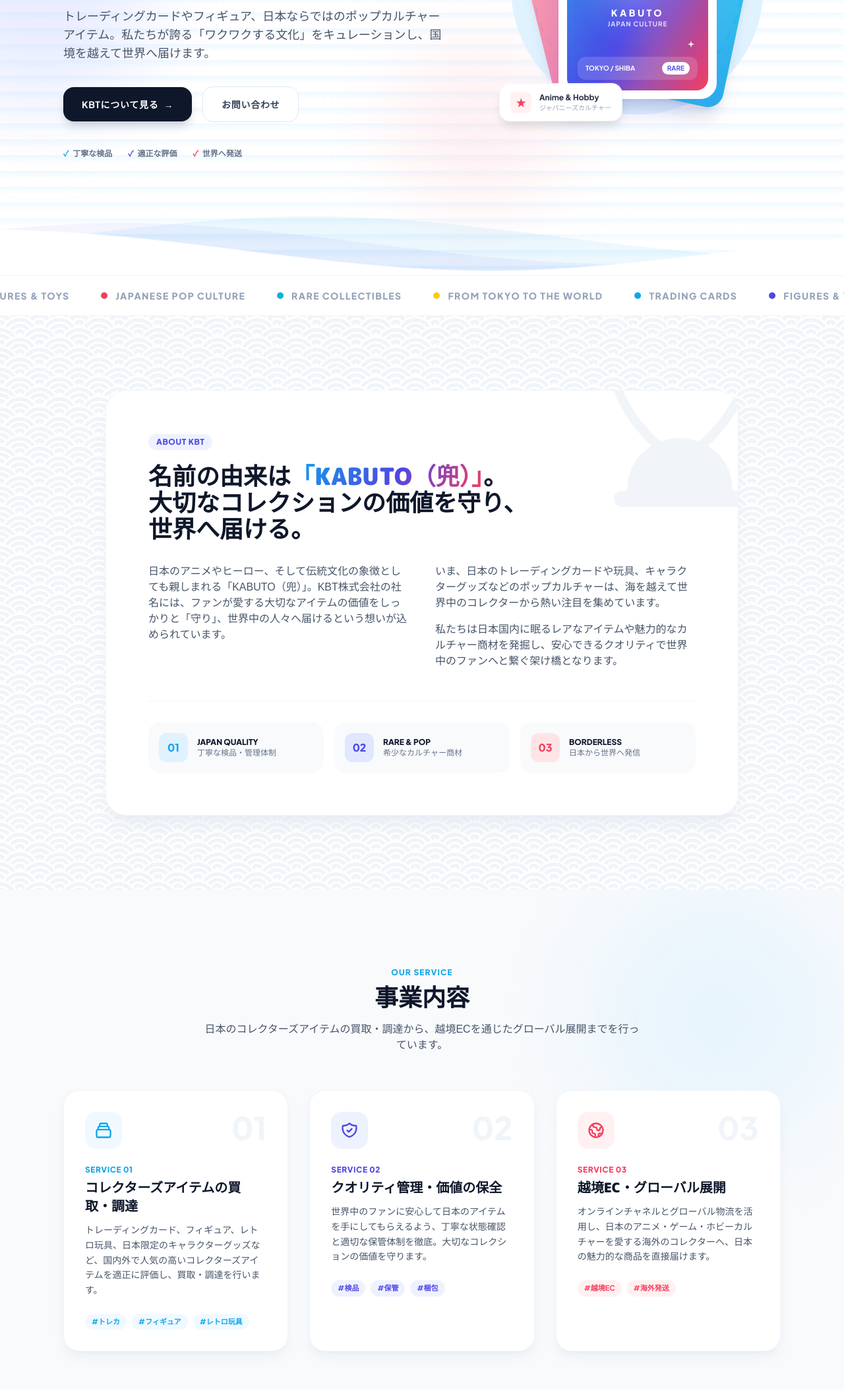
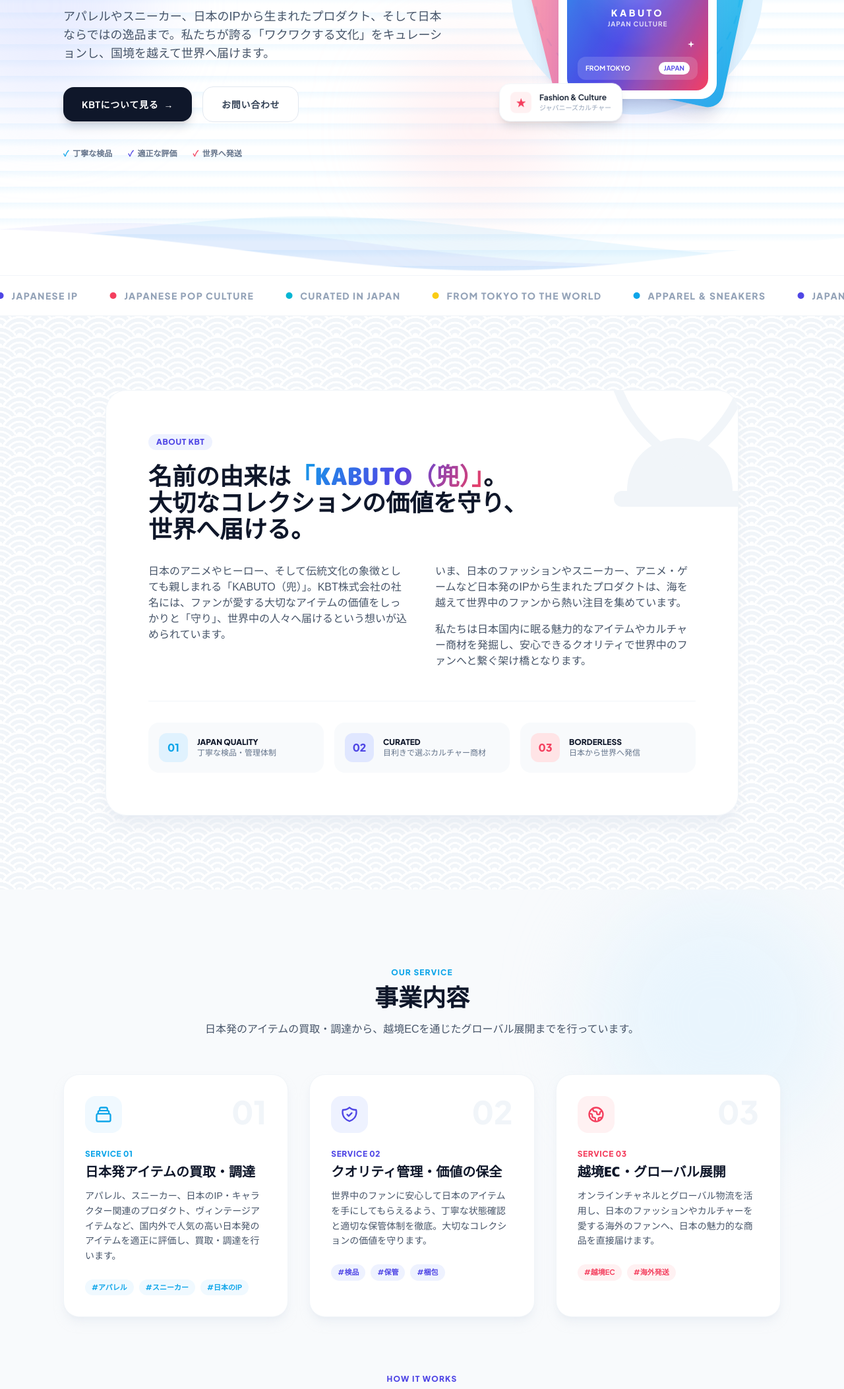
Before and after one commit to otb-ohmura/kbt-site, a plain HTML site: page index.html in a window 1280 px wide. Shown: the part 437-2542 px from the top of the page at 66% size. Drawn offline with nearby package versions, Linux system fonts and the light colour scheme; a web font is replaced by a local one.

Commit message:
Broaden copy to apparel, sneakers and Japanese IP; drop Shiba and trading cards; unbold profile
Co-Authored-By: Claude Opus 5.5 <noreply@anthropic.com>

```diff
--- a/index.html
+++ b/index.html
@@ -4,7 +4,7 @@
   <meta charset="UTF-8" />
   <meta name="viewport" content="width=device-width, initial-scale=1.0" />
   <title>KBT株式会社 | KBT Inc. — 日本のポップカルチャーを、世界へ。</title>
-  <meta name="description" content="KBT株式会社（KBT Inc.）は、トレーディングカードやトイ、日本ならではのポップカルチャーアイテムをキュレーションし、世界中のファンへ届ける企業です。" />
+  <meta name="description" content="KBT株式会社（KBT Inc.）は、アパレルやスニーカー、日本のIPから生まれたアイテムなど、日本が誇るカルチャーをキュレーションし、世界中のファンへ届ける企業です。" />
   <meta name="theme-color" content="#0EA5E9" />
   <meta name="referrer" content="strict-origin-when-cross-origin" />
   <meta property="og:title" content="KBT Inc. — 日本の「好き」と「熱狂」を、世界中のファンへ。" />
@@ -272,7 +272,7 @@
           </h1>
 
           <p class="fade-up text-base md:text-lg text-slate-600 font-jp leading-relaxed mb-9 max-w-xl" style="--d:.16s">
-            トレーディングカードやフィギュア、日本ならではのポップカルチャーアイテム。私たちが誇る「ワクワクする文化」をキュレーションし、国境を越えて世界へ届けます。
+            アパレルやスニーカー、日本のIPから生まれたプロダクト、そして日本ならではの逸品まで。私たちが誇る「ワクワクする文化」をキュレーションし、国境を越えて世界へ届けます。
           </p>
 
           <div class="fade-up flex flex-wrap items-center gap-4" style="--d:.24s">
@@ -331,8 +331,8 @@
                   <span class="text-[10px] font-bold opacity-80 tracking-widest">JAPAN CULTURE</span>
                 </div>
                 <div class="rounded-xl bg-white/15 backdrop-blur px-3 py-2 flex justify-between items-center text-[10px] font-bold">
-                  <span>TOKYO / SHIBA</span>
-                  <span class="px-2 py-0.5 rounded-full bg-white text-pop-indigo">RARE</span>
+                  <span>FROM TOKYO</span>
+                  <span class="px-2 py-0.5 rounded-full bg-white text-pop-indigo">JAPAN</span>
                 </div>
                 <!-- sparkles -->
                 <svg class="sparkle absolute top-10 left-5 w-4 h-4 text-pop-yellow" viewBox="0 0 24 24" fill="currentColor" aria-hidden="true"><path d="M12 2l2.5 7.5L22 12l-7.5 2.5L12 22l-2.5-7.5L2 12l7.5-2.5z"/></svg>
@@ -344,7 +344,7 @@
             <div class="absolute bottom-4 left-0 sm:left-2 z-20 bg-white px-4 py-3 rounded-2xl shadow-lg border border-slate-100 flex items-center gap-3 animate-float-reverse">
               <div class="w-8 h-8 rounded-lg bg-rose-50 text-pop-pink flex items-center justify-center font-bold text-sm">★</div>
               <div>
-                <div class="text-xs font-bold text-slate-800">Anime &amp; Hobby</div>
+                <div class="text-xs font-bold text-slate-800">Fashion &amp; Culture</div>
                 <div class="text-[10px] text-slate-400">ジャパニーズカルチャー</div>
               </div>
             </div>
@@ -379,17 +379,17 @@
   <div class="marquee bg-white py-5 border-y border-slate-100 overflow-hidden" aria-hidden="true">
     <div class="marquee-track text-sm font-extrabold tracking-widest text-slate-400 uppercase">
       <div class="flex items-center gap-12 pr-12">
-        <span class="flex items-center gap-3"><span class="w-2.5 h-2.5 rounded-full bg-pop-blue"></span>TRADING CARDS</span>
-        <span class="flex items-center gap-3"><span class="w-2.5 h-2.5 rounded-full bg-pop-indigo"></span>FIGURES &amp; TOYS</span>
+        <span class="flex items-center gap-3"><span class="w-2.5 h-2.5 rounded-full bg-pop-blue"></span>APPAREL &amp; SNEAKERS</span>
+        <span class="flex items-center gap-3"><span class="w-2.5 h-2.5 rounded-full bg-pop-indigo"></span>JAPANESE IP</span>
         <span class="flex items-center gap-3"><span class="w-2.5 h-2.5 rounded-full bg-pop-pink"></span>JAPANESE POP CULTURE</span>
-        <span class="flex items-center gap-3"><span class="w-2.5 h-2.5 rounded-full bg-pop-cyan"></span>RARE COLLECTIBLES</span>
+        <span class="flex items-center gap-3"><span class="w-2.5 h-2.5 rounded-full bg-pop-cyan"></span>CURATED IN JAPAN</span>
         <span class="flex items-center gap-3"><span class="w-2.5 h-2.5 rounded-full bg-pop-yellow"></span>FROM TOKYO TO THE WORLD</span>
       </div>
       <div class="flex items-center gap-12 pr-12">
-        <span class="flex items-center gap-3"><span class="w-2.5 h-2.5 rounded-full bg-pop-blue"></span>TRADING CARDS</span>
-        <span class="flex items-center gap-3"><span class="w-2.5 h-2.5 rounded-full bg-pop-indigo"></span>FIGURES &amp; TOYS</span>
+        <span class="flex items-center gap-3"><span class="w-2.5 h-2.5 rounded-full bg-pop-blue"></span>APPAREL &amp; SNEAKERS</span>
+        <span class="flex items-center gap-3"><span class="w-2.5 h-2.5 rounded-full bg-pop-indigo"></span>JAPANESE IP</span>
         <span class="flex items-center gap-3"><span class="w-2.5 h-2.5 rounded-full bg-pop-pink"></span>JAPANESE POP CULTURE</span>
-        <span class="flex items-center gap-3"><span class="w-2.5 h-2.5 rounded-full bg-pop-cyan"></span>RARE COLLECTIBLES</span>
+        <span class="flex items-center gap-3"><span class="w-2.5 h-2.5 rounded-full bg-pop-cyan"></span>CURATED IN JAPAN</span>
         <span class="flex items-center gap-3"><span class="w-2.5 h-2.5 rounded-full bg-pop-yellow"></span>FROM TOKYO TO THE WORLD</span>
       </div>
     </div>
@@ -423,8 +423,8 @@
               日本のアニメやヒーロー、そして伝統文化の象徴としても親しまれる「KABUTO（兜）」。KBT株式会社の社名には、ファンが愛する大切なアイテムの価値をしっかりと「守り」、世界中の人々へ届けるという想いが込められています。
             </p>
             <div class="space-y-4">
-              <p>いま、日本のトレーディングカードや玩具、キャラクターグッズなどのポップカルチャーは、海を越えて世界中のコレクターから熱い注目を集めています。</p>
-              <p>私たちは日本国内に眠るレアなアイテムや魅力的なカルチャー商材を発掘し、安心できるクオリティで世界中のファンへと繋ぐ架け橋となります。</p>
+              <p>いま、日本のファッションやスニーカー、アニメ・ゲームなど日本発のIPから生まれたプロダクトは、海を越えて世界中のファンから熱い注目を集めています。</p>
+              <p>私たちは日本国内に眠る魅力的なアイテムやカルチャー商材を発掘し、安心できるクオリティで世界中のファンへと繋ぐ架け橋となります。</p>
             </div>
           </div>
 
@@ -439,8 +439,8 @@
             <div class="fade-up group flex items-center gap-3.5 p-4 rounded-2xl bg-slate-50 hover:bg-indigo-50 transition-colors" style="--d:.12s">
               <span class="w-11 h-11 rounded-xl bg-indigo-100 text-pop-indigo flex items-center justify-center font-black group-hover:scale-110 transition-transform">02</span>
               <div>
-                <div class="text-xs font-extrabold text-slate-900">RARE &amp; POP</div>
-                <div class="text-xs text-slate-500">希少なカルチャー商材</div>
+                <div class="text-xs font-extrabold text-slate-900">CURATED</div>
+                <div class="text-xs text-slate-500">目利きで選ぶカルチャー商材</div>
               </div>
             </div>
             <div class="fade-up group flex items-center gap-3.5 p-4 rounded-2xl bg-slate-50 hover:bg-rose-50 transition-colors" style="--d:.19s">
@@ -467,7 +467,7 @@
         <span class="text-xs font-extrabold tracking-widest text-pop-blue uppercase">OUR SERVICE</span>
         <h2 class="font-jp text-3xl sm:text-4xl font-black text-slate-900 mt-2 mb-4">事業内容</h2>
         <p class="text-sm sm:text-base text-slate-600 font-jp">
-          日本のコレクターズアイテムの買取・調達から、越境ECを通じたグローバル展開までを行っています。
+          日本発のアイテムの買取・調達から、越境ECを通じたグローバル展開までを行っています。
         </p>
       </div>
 
@@ -480,14 +480,14 @@
             <span class="text-5xl font-extrabold text-slate-100 leading-none">01</span>
           </div>
           <div class="text-xs font-extrabold text-pop-blue tracking-wider mb-1">SERVICE 01</div>
-          <h3 class="font-jp text-xl font-black text-slate-900 mb-3">コレクターズアイテムの買取・調達</h3>
+          <h3 class="font-jp text-xl font-black text-slate-900 mb-3">日本発アイテムの買取・調達</h3>
           <p class="text-sm text-slate-600 font-jp leading-relaxed">
-            トレーディングカード、フィギュア、レトロ玩具、日本限定のキャラクターグッズなど、国内外で人気の高いコレクターズアイテムを適正に評価し、買取・調達を行います。
+            アパレル、スニーカー、日本のIP・キャラクター関連のプロダクト、ヴィンテージアイテムなど、国内外で人気の高い日本発のアイテムを適正に評価し、買取・調達を行います。
           </p>
           <div class="mt-6 flex flex-wrap gap-2">
-            <span class="px-2.5 py-1 rounded-full bg-sky-50 text-pop-blue text-[11px] font-bold">#トレカ</span>
-            <span class="px-2.5 py-1 rounded-full bg-sky-50 text-pop-blue text-[11px] font-bold">#フィギュア</span>
-            <span class="px-2.5 py-1 rounded-full bg-sky-50 text-pop-blue text-[11px] font-bold">#レトロ玩具</span>
+            <span class="px-2.5 py-1 rounded-full bg-sky-50 text-pop-blue text-[11px] font-bold">#アパレル</span>
+            <span class="px-2.5 py-1 rounded-full bg-sky-50 text-pop-blue text-[11px] font-bold">#スニーカー</span>
+            <span class="px-2.5 py-1 rounded-full bg-sky-50 text-pop-blue text-[11px] font-bold">#日本のIP</span>
           </div>
         </article>
 
@@ -520,7 +520,7 @@
           <div class="text-xs font-extrabold text-pop-pink tracking-wider mb-1">SERVICE 03</div>
           <h3 class="font-jp text-xl font-black text-slate-900 mb-3">越境EC・グローバル展開</h3>
           <p class="text-sm text-slate-600 font-jp leading-relaxed">
-            オンラインチャネルとグローバル物流を活用し、日本のアニメ・ゲーム・ホビーカルチャーを愛する海外のコレクターへ、日本の魅力的な商品を直接届けます。
+            オンラインチャネルとグローバル物流を活用し、日本のファッションやカルチャーを愛する海外のファンへ、日本の魅力的な商品を直接届けます。
           </p>
           <div class="mt-6 flex flex-wrap gap-2">
             <span class="px-2.5 py-1 rounded-full bg-rose-50 text-pop-pink text-[11px] font-bold">#越境EC</span>
@@ -571,9 +571,9 @@
     <div class="relative max-w-6xl mx-auto px-5 md:px-8 grid lg:grid-cols-12 gap-12 items-center">
       <div class="lg:col-span-5 fade-up">
         <span class="text-xs font-extrabold tracking-widest text-sky-300 uppercase">GLOBAL</span>
-        <h2 class="font-jp text-3xl sm:text-4xl font-black mt-2 mb-5 leading-snug">東京・芝から、<br /><span class="text-grad">世界中のファンへ。</span></h2>
+        <h2 class="font-jp text-3xl sm:text-4xl font-black mt-2 mb-5 leading-snug">東京から、<br /><span class="text-grad">世界中のファンへ。</span></h2>
         <p class="text-sm sm:text-base text-slate-300 font-jp leading-loose">
-          北米・欧州・アジアをはじめ、日本のアニメ・ゲーム・ホビーカルチャーを愛する人は世界中にいます。KBTは東京を拠点に、国境を越えて「好き」を届けます。
+          北米・欧州・アジアをはじめ、日本のファッションやカルチャーを愛する人は世界中にいます。KBTは東京を拠点に、国境を越えて「好き」を届けます。
         </p>
         <div class="mt-8 flex flex-wrap gap-2">
           <span class="px-3 py-1.5 rounded-full bg-white/10 border border-white/10 text-xs font-bold">🇺🇸 North America</span>
@@ -642,11 +642,11 @@
         <dl class="divide-y divide-slate-200/80 text-sm sm:text-base font-jp">
           <div class="py-5 grid grid-cols-1 sm:grid-cols-3 gap-2">
             <dt class="font-bold text-slate-500 flex items-center gap-2"><span class="w-1.5 h-1.5 rounded-full bg-pop-blue"></span>会社名</dt>
-            <dd class="sm:col-span-2 font-bold text-slate-900">KBT株式会社（英語表記：KBT Inc.）</dd>
+            <dd class="sm:col-span-2 text-slate-800">KBT株式会社（英語表記：KBT Inc.）</dd>
           </div>
           <div class="py-5 grid grid-cols-1 sm:grid-cols-3 gap-2">
             <dt class="font-bold text-slate-500 flex items-center gap-2"><span class="w-1.5 h-1.5 rounded-full bg-pop-indigo"></span>代表者</dt>
-            <dd class="sm:col-span-2 font-bold text-slate-900">代表取締役　大村 晃右（Kosuke Ohmura）</dd>
+            <dd class="sm:col-span-2 text-slate-800">代表取締役　大村 晃右（Kosuke Ohmura）</dd>
           </div>
           <div class="py-5 grid grid-cols-1 sm:grid-cols-3 gap-2">
             <dt class="font-bold text-slate-500 flex items-center gap-2"><span class="w-1.5 h-1.5 rounded-full bg-pop-pink"></span>設立</dt>
@@ -666,7 +666,7 @@
             <dt class="font-bold text-slate-500 flex items-center gap-2"><span class="w-1.5 h-1.5 rounded-full bg-pop-yellow"></span>事業内容</dt>
             <dd class="sm:col-span-2 text-slate-800">
               <ul class="space-y-2">
-                <li class="flex gap-2"><span class="text-pop-blue">●</span>コレクターズアイテム、トレーディングカード、玩具及びカルチャー関連商品の企画、買取、販売及び輸出入</li>
+                <li class="flex gap-2"><span class="text-pop-blue">●</span>アパレル、スニーカー、玩具、キャラクター商品その他日本のカルチャー関連商品の企画、買取、販売及び輸出入</li>
                 <li class="flex gap-2"><span class="text-pop-indigo">●</span>越境EC事業及びグローバルディストリビューション事業</li>
                 <li class="flex gap-2"><span class="text-pop-pink">●</span>日本のポップカルチャーに関する海外プロモーション事業</li>
               </ul>
```
